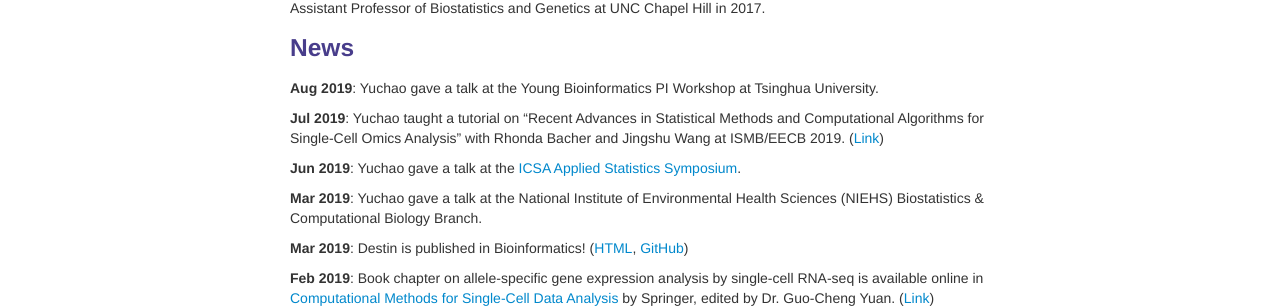
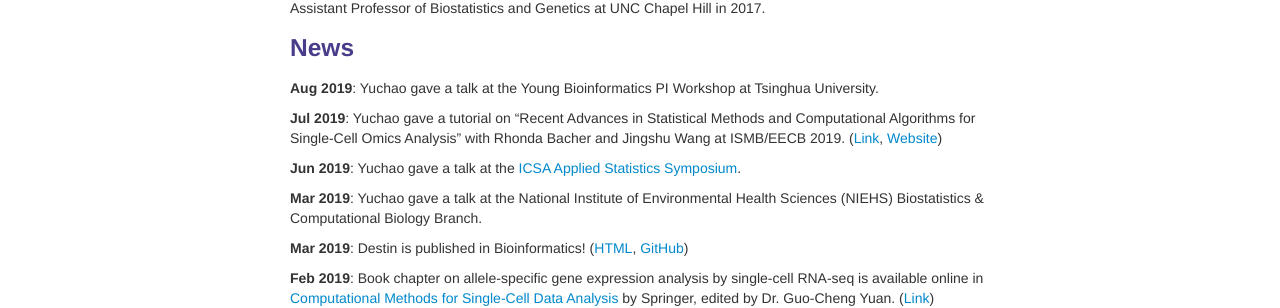
Before and after one commit to yuchaojiang/yuchaojiang.github.io, a Jekyll site: the page built from index.md, in a window 1280 px wide. Shown: the part 654-962 px from the top of the page. Built offline with Jekyll 4.4.1, drawn with Linux system fonts in a browser that asks for light colours.

Commit message:
Update index.md

```diff
--- a/index.md
+++ b/index.md
@@ -36,7 +36,7 @@ I obtained my Ph.D. in Genomics and Computational Biology from the University of
 ### News
 **Aug 2019**: Yuchao gave a talk at the Young Bioinformatics PI Workshop at Tsinghua University.
 
-**Jul 2019**: Yuchao taught a tutorial on "Recent Advances in Statistical Methods and Computational Algorithms for Single-Cell Omics Analysis" with Rhonda Bacher and Jingshu Wang at ISMB/EECB 2019. ([Link](https://www.iscb.org/ismbeccb2019-program/tutorials#am2))
+**Jul 2019**: Yuchao gave a tutorial on "Recent Advances in Statistical Methods and Computational Algorithms for Single-Cell Omics Analysis" with Rhonda Bacher and Jingshu Wang at ISMB/EECB 2019. ([Link](https://www.iscb.org/ismbeccb2019-program/tutorials#am2), [Website](https://github.com/rhondabacher/ISMB2019_SingleCellTutorial))
 
 **Jun 2019**: Yuchao gave a talk at the [ICSA Applied Statistics Symposium](https://symposium2019.icsa.org/main.html).
 
```
